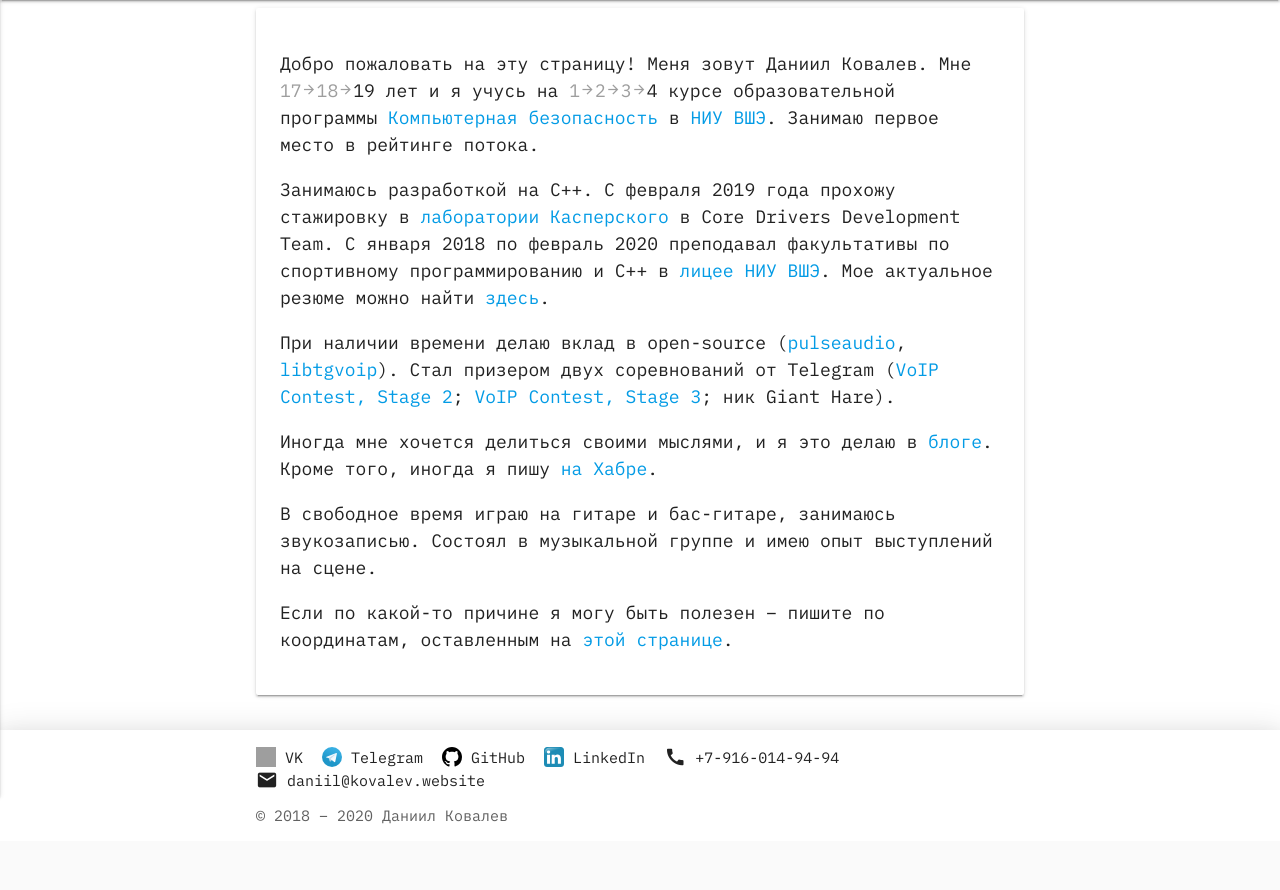
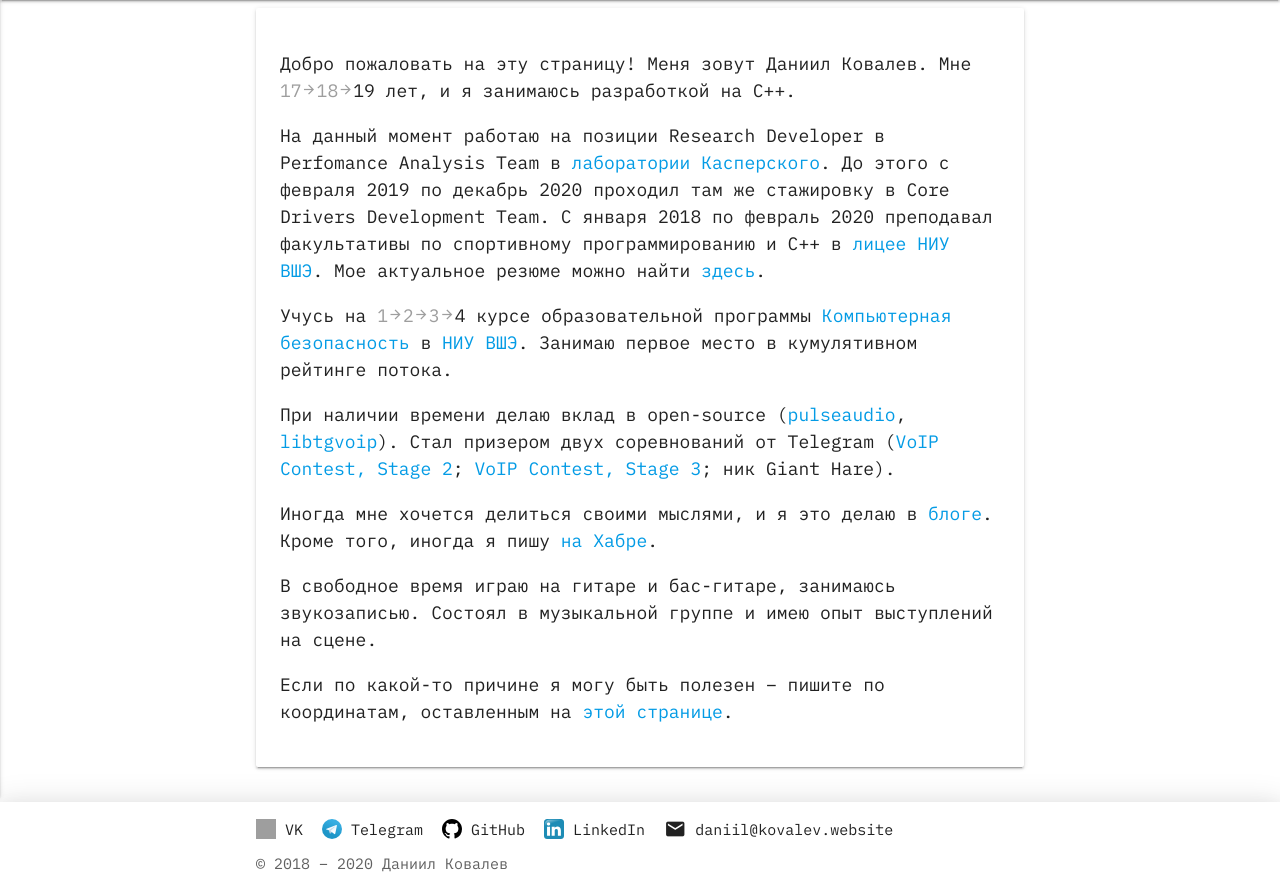
Before and after one commit to kovdan01/blog, a Django app: template blog/templates/blog/index.html in a window 1280 px wide. Shown: the part 64-954 px from the top of the page. Before the commit the page ends 888 px from the top, so only its background shows below. Run offline with Django 3.2, Linux system fonts and the light colour scheme; the template is opened without the code that fills it, so the values that code supplies are empty; grey boxes are pictures that could not be loaded.

Commit message:
Update job info

```diff
--- a/blog/templates/blog/base.html
+++ b/blog/templates/blog/base.html
@@ -59,7 +59,6 @@
               <li><a href="https://t.me/kovdan01" target="_blank" class=" grey-text text-darken-4"><img src="{% static 'img/icons/telegram.svg' %}" alt="" height="20px" width="20px"><span> Telegram</span></a></li>
               <li><a href="https://github.com/kovdan01" target="_blank" class=" grey-text text-darken-4"><img src="{% static 'img/icons/github.svg' %}" alt="" height="20px" width="20px"><span> GitHub</span></a></li>
               <li><a href="https://www.linkedin.com/in/d-kovalev/" target="_blank" class=" grey-text text-darken-4"><img src="{% static 'img/icons/linkedin.svg' %}" alt="" height="20px" width="20px"><span> LinkedIn</span></a></li>
-              <li><a href="tel:+79160149494" class=" grey-text text-darken-4"><i class="material-icons grey-text text-darken-4 footer-icons">call</i><span> +7-916-014-94-94</span></a></li>
               <li><a href="mailto:daniil@kovalev.website" class=" grey-text text-darken-4"><i class="material-icons grey-text text-darken-4 footer-icons">email</i><span> daniil@kovalev.website</span></a></li>
             </ul>
           </div>
--- a/blog/templates/blog/contact.html
+++ b/blog/templates/blog/contact.html
@@ -10,9 +10,8 @@
               <h1 class="default-header">Контакты</h1>
               <p>Независимо от способа общения, есть одна просьба &#8211; сразу указывайте, по какому поводу пишете. Так общение пойдет быстрее и продуктивнее.</p>
               <p>Проще всего до меня достучаться <a href="https://vk.com/id250895551" target="_blank">ВКонтакте</a>. Мои личные сообщения открыты для всех пользователей этой социальной сети, и я обязательно отвечу в течение суток. В худшем случае &#8211; двух.</p>
-              <p>Телеграм &#8211; лучший, по моему мнению, мессенджер, поэтому вы можете <a href="https://t.me/kovdan01" target="_blank">написать мне</a> и там.</p>
+              <p>Из популярных мессенджеров относительно активно я использую Telegram, и вы можете <a href="https://t.me/kovdan01" target="_blank">написать мне</a> и там.</p>
               <p>Чтобы связаться со мной по электронной почте, можно использовать адрес <a href="mailto:daniil@kovalev.website">daniil@kovalev.website</a>. Кроме того, есть корпоративный ящик, созданный на домене университета &#8211; его адрес <a href="mailto:dyukovalev@edu.hse.ru">dyukovalev@edu.hse.ru</a>.</p>
-              <p>Звонить по телефону <a href="tel:+79160149494">+7-916-014-94-94</a> следует только в крайнем случае. Часто я бываю в метро, на учебе или в каких-то других обстоятельствах, когда неудобно или физически невозможно ответить. Если вы все-таки фанат общения по телефону &#8211; напишите СМС.</p>
             </div>
           </div>
         </div>
--- a/blog/templates/blog/index.html
+++ b/blog/templates/blog/index.html
@@ -3,8 +3,9 @@
         <div class="row">
           <div class="col s12 m12 l12 xl12">
             <div class="card-panel" id="index">
-              <p>Добро пожаловать на эту страницу! Меня зовут Даниил Ковалев. Мне <span class="previous">17<i class="material-icons">arrow_forward</i>18<i class="material-icons">arrow_forward</i></span>19 лет и я учусь на <span class="previous">1<i class="material-icons">arrow_forward</i>2<i class="material-icons">arrow_forward</i>3<i class="material-icons">arrow_forward</i></span>4 курсе образовательной программы <a href="https://www.hse.ru/ba/cosec/" target="_blank">Компьютерная безопасность</a> в <a href="https://www.hse.ru/" target="_blank">НИУ ВШЭ</a>. Занимаю первое место в рейтинге потока.</p>
-              <p>Занимаюсь разработкой на C++. С февраля 2019 года прохожу стажировку в <a href="https://www.kaspersky.com/" target="_blank">лаборатории Касперского</a> в Core Drivers Development Team. С января 2018 по февраль 2020 преподавал факультативы по спортивному программированию и C++ в <a href="https://school.hse.ru" target="_blank">лицее НИУ ВШЭ</a>. Мое актуальное резюме можно найти <a href="{% url 'cv' %}">здесь</a>.</p>
+              <p>Добро пожаловать на эту страницу! Меня зовут Даниил Ковалев. Мне <span class="previous">17<i class="material-icons">arrow_forward</i>18<i class="material-icons">arrow_forward</i></span>19 лет, и я занимаюсь разработкой на C++.</p>
+              <p>На данный момент работаю на позиции Research Developer в Perfomance Analysis Team в <a href="https://www.kaspersky.com/" target="_blank">лаборатории Касперского</a>. До этого с февраля 2019 по декабрь 2020 проходил там же стажировку в Core Drivers Development Team. С января 2018 по февраль 2020 преподавал факультативы по спортивному программированию и C++ в <a href="https://school.hse.ru" target="_blank">лицее НИУ ВШЭ</a>. Мое актуальное резюме можно найти <a href="{% url 'cv' %}">здесь</a>.</p>
+              <p>Учусь на <span class="previous">1<i class="material-icons">arrow_forward</i>2<i class="material-icons">arrow_forward</i>3<i class="material-icons">arrow_forward</i></span>4 курсе образовательной программы <a href="https://www.hse.ru/ba/cosec/" target="_blank">Компьютерная безопасность</a> в <a href="https://www.hse.ru/" target="_blank">НИУ ВШЭ</a>. Занимаю первое место в кумулятивном рейтинге потока.</p>
               <p>При наличии времени делаю вклад в open-source (<a href="https://gitlab.freedesktop.org/pulseaudio/pulseaudio/-/merge_requests/201" target="_blank">pulseaudio</a>, <a href="https://github.com/telegramdesktop/libtgvoip/pull/1" target="_blank">libtgvoip</a>). Стал призером двух соревнований от Telegram (<a href="https://contest.com/voip-contest-2" target="_blank">VoIP Contest, Stage 2</a>; <a href="https://contest.com/voip-contest-3" target="_blank">VoIP Contest, Stage 3</a>; ник Giant Hare).</p>
               <p>Иногда мне хочется делиться своими мыслями, и я это делаю в <a href="{% url 'blog' %}">блоге</a>. Кроме того, иногда я пишу <a href="https://habr.com/ru/users/kovdan01/posts/" target="_blank">на Хабре</a>.</p>
               <p>В свободное время играю на гитаре и бас-гитаре, занимаюсь звукозаписью. Состоял в музыкальной группе и имею опыт выступлений на сцене.</p>
```
Also changed, not shown: 2 other files.
